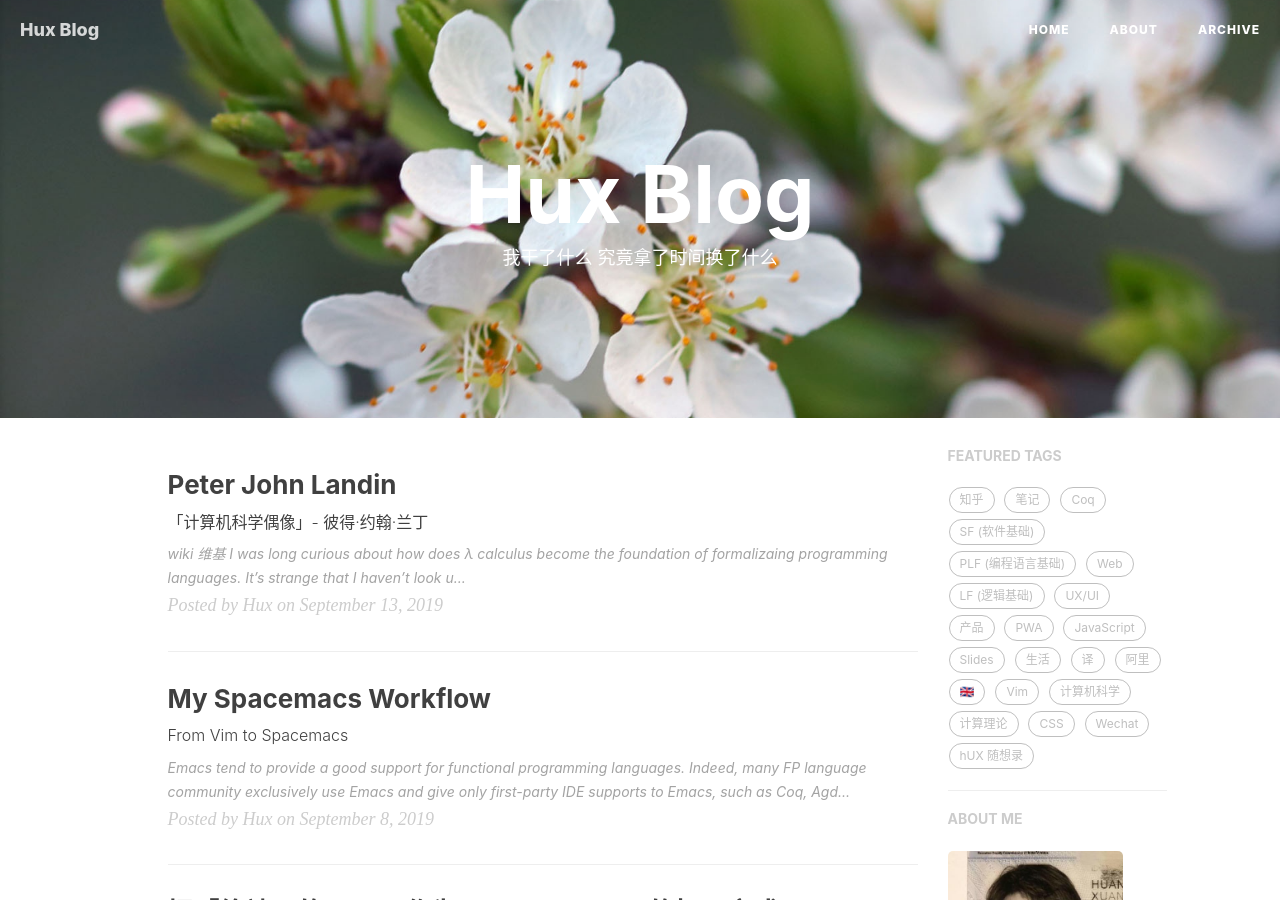
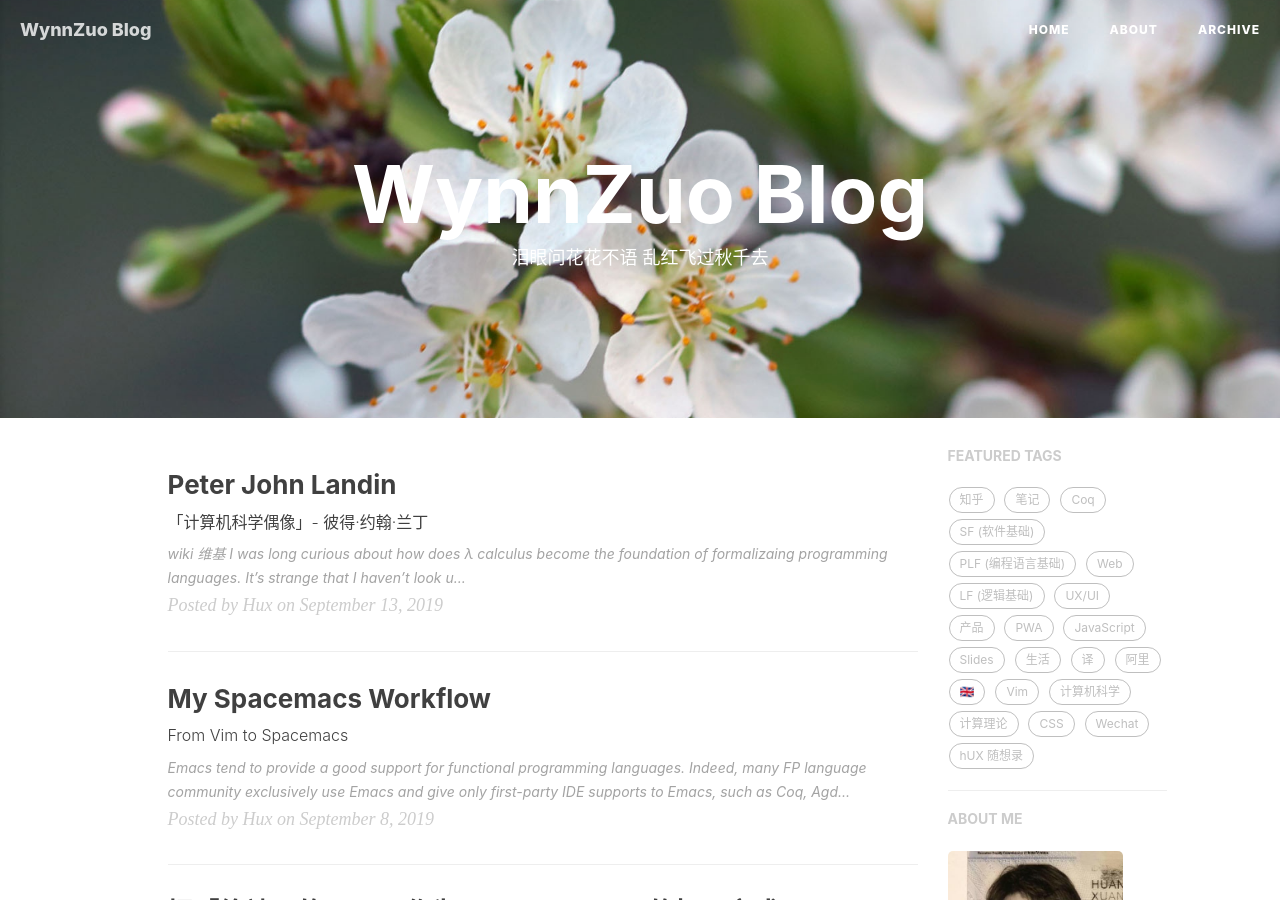
Before and after one commit to DengJunuestc/dxwufe.github.io, a Jekyll site: the page built from index.html, in a window 1280 px wide and 900 px high. Built offline with Jekyll 4.4.1, drawn with Linux system fonts in a browser that asks for light colours; nearby versions of some CDN libraries; the list of posts is cut into pages by our own code; comment, search, counter and statistics services are not loaded; some of the changed text lies outside the part shown.

Commit message:
修改图片和一些配置

```diff
--- a/_config.yml
+++ b/_config.yml
@@ -1,6 +1,6 @@
 # Site settings
-title: Hux Blog
-SEOTitle: 黄玄的博客 | Hux Blog
+title: WynnZuo Blog
+SEOTitle: 左文杰 | WynnZuo Blog
 header-img: img/home-bg.jpg
 email: huxpro@gmail.com
 description: "关于程序与设计、黑客与画家 | 黄玄，Web & Mobile Lover，Software Engineer，UX Designer | 这里是 @Hux黄玄 的个人博客，与你一起发现更大的世界。"
--- a/index.html
+++ b/index.html
@@ -1,6 +1,6 @@
 ---
 layout: page
-description: "我干了什么 究竟拿了时间换了什么"
+description: "泪眼问花花不语 乱红飞过秋千去"
 ---
 
 {% for post in paginator.posts %}
```
